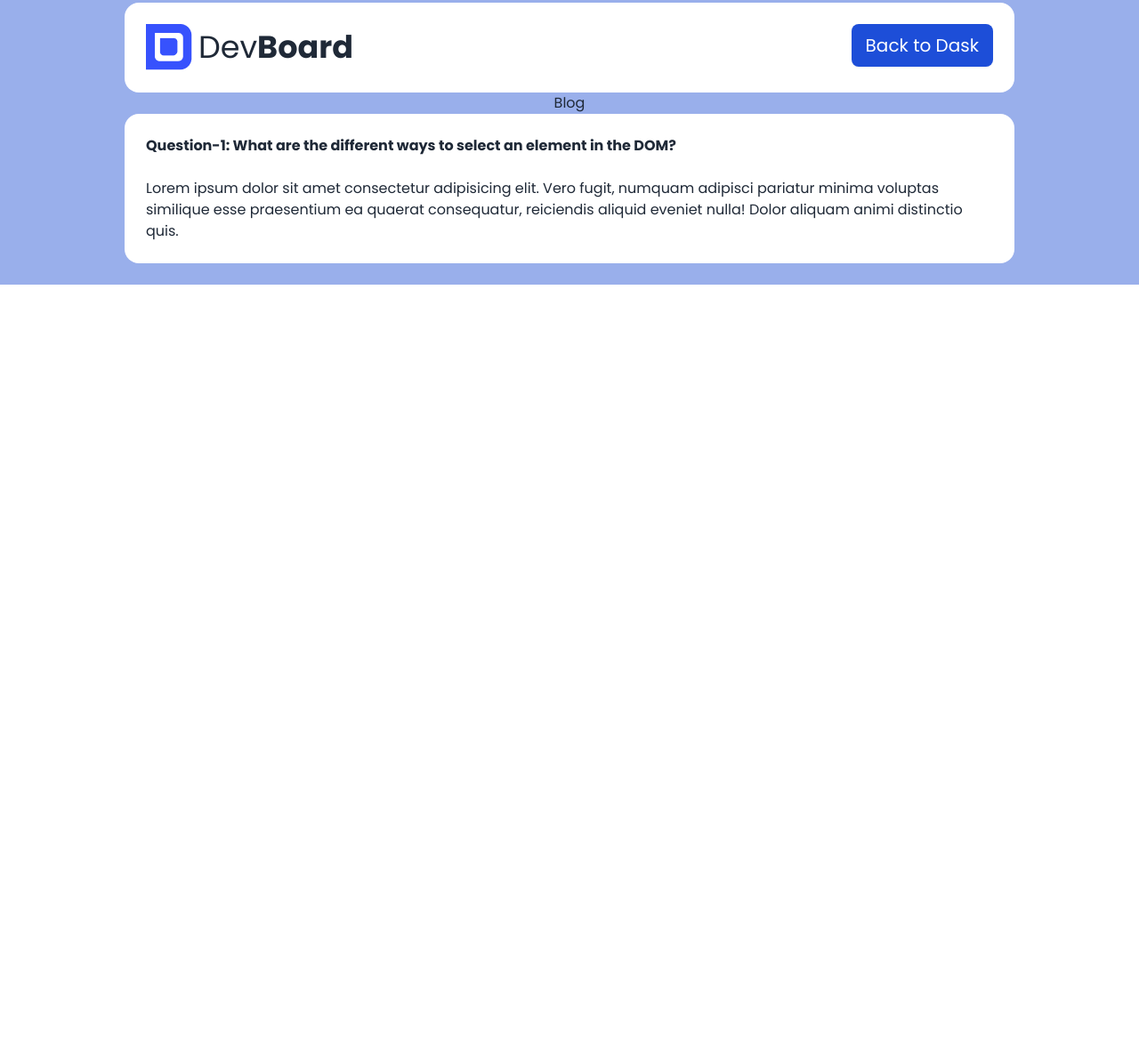
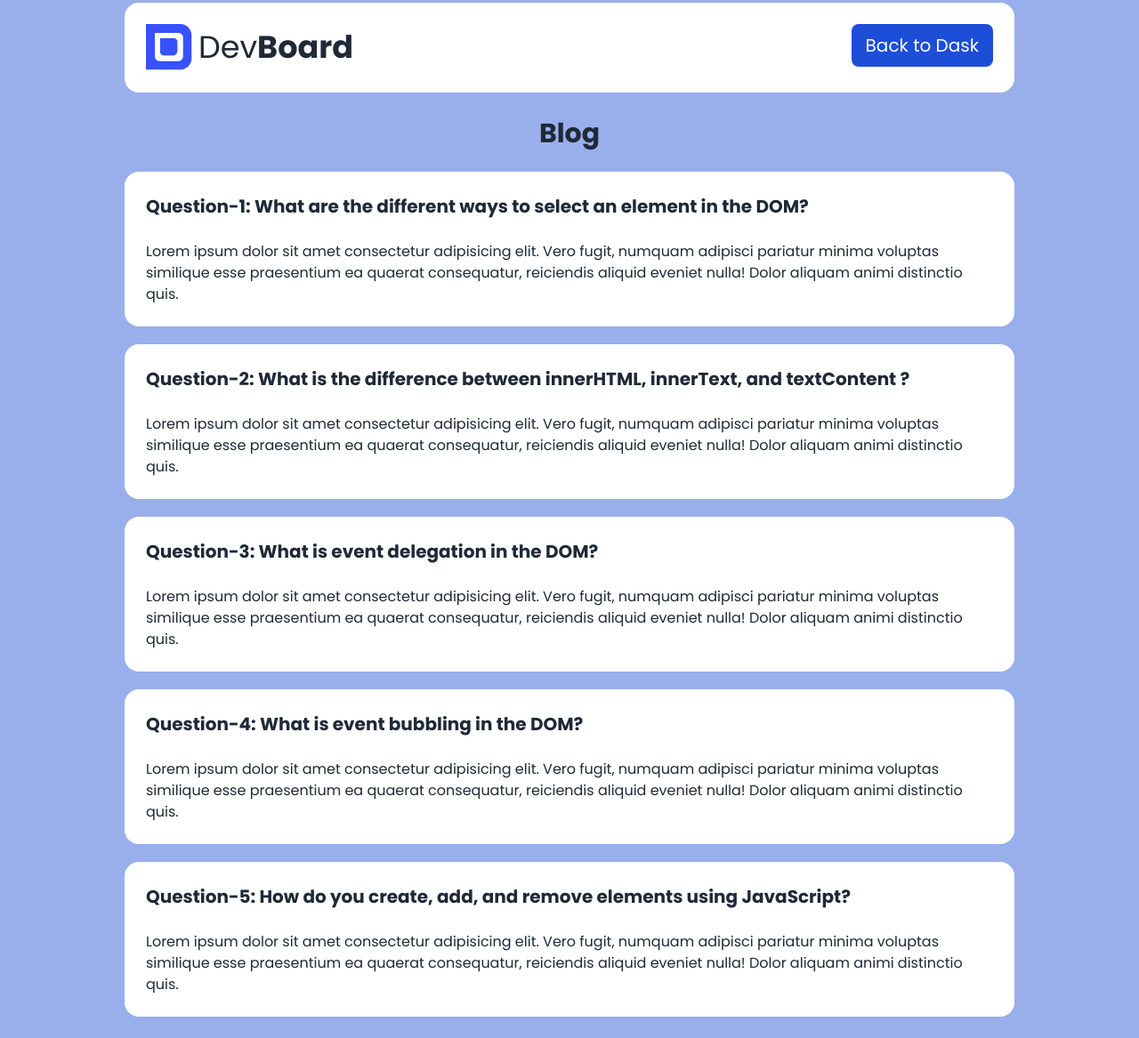
Before and after one commit to MISFOfficial/B11-A5-Dev-Board, a plain HTML site: page new.html in a window 1280 px wide. Shown: the part 21-1188 px from the top of the page at 89% size. Before the commit the page ends 800 px from the top, so only its background shows below. Drawn offline with nearby package versions, Linux system fonts and the light colour scheme.

Commit message:
task funtion complete

```diff
--- a/new.html
+++ b/new.html
@@ -32,12 +32,37 @@
     </header>
 
     <!-- Blog -->
-     <main class="flex flex-col justify-center items-center">
-        <h1>Blog</h1>
+     <main class="flex flex-col justify-center items-center gap-y-5">
+        <h1 class="font-bold text-[30px] mt-[24px]">Blog</h1>
+        <!-- Question 1 -->
         <div class="bg-white p-[24px] rounded-[16px] flex flex-col gap-y-[24px]">
-            <h1 class="font-bold">Question-1: What are the different ways to select an element in the DOM?</h1>
+            <h1 class="font-bold text-[20px]">Question-1: What are the different ways to select an element in the DOM?</h1>
             <!-- text -->
-            <p>Lorem ipsum dolor sit amet consectetur adipisicing elit. Vero fugit, numquam adipisci pariatur minima voluptas similique esse praesentium ea quaerat consequatur, reiciendis aliquid eveniet nulla! Dolor aliquam animi distinctio quis.</p>
+            <p class="text-[16px]">Lorem ipsum dolor sit amet consectetur adipisicing elit. Vero fugit, numquam adipisci pariatur minima voluptas similique esse praesentium ea quaerat consequatur, reiciendis aliquid eveniet nulla! Dolor aliquam animi distinctio quis.</p>
+        </div>
+        <!-- Question 2 -->
+        <div class="bg-white p-[24px] rounded-[16px] flex flex-col gap-y-[24px]">
+            <h1 class="font-bold text-[20px]">Question-2: What is the difference between innerHTML, innerText, and textContent ?</h1>
+            <!-- text -->
+            <p class="text-[16px]">Lorem ipsum dolor sit amet consectetur adipisicing elit. Vero fugit, numquam adipisci pariatur minima voluptas similique esse praesentium ea quaerat consequatur, reiciendis aliquid eveniet nulla! Dolor aliquam animi distinctio quis.</p>
+        </div>
+        <!-- Question 3 -->
+        <div class="bg-white p-[24px] rounded-[16px] flex flex-col gap-y-[24px]">
+            <h1 class="font-bold text-[20px]">Question-3: What is event delegation in the DOM?</h1>
+            <!-- text -->
+            <p class="text-[16px]">Lorem ipsum dolor sit amet consectetur adipisicing elit. Vero fugit, numquam adipisci pariatur minima voluptas similique esse praesentium ea quaerat consequatur, reiciendis aliquid eveniet nulla! Dolor aliquam animi distinctio quis.</p>
+        </div>
+        <!-- Question 4 -->
+        <div class="bg-white p-[24px] rounded-[16px] flex flex-col gap-y-[24px]">
+            <h1 class="font-bold text-[20px]">Question-4: What is event bubbling in the DOM?</h1>
+            <!-- text -->
+            <p class="text-[16px]">Lorem ipsum dolor sit amet consectetur adipisicing elit. Vero fugit, numquam adipisci pariatur minima voluptas similique esse praesentium ea quaerat consequatur, reiciendis aliquid eveniet nulla! Dolor aliquam animi distinctio quis.</p>
+        </div>
+        <!-- Question 5 -->
+        <div class="bg-white p-[24px] rounded-[16px] flex flex-col gap-y-[24px]">
+            <h1 class="font-bold text-[20px]">Question-5: How do you create, add, and remove elements using JavaScript?</h1>
+            <!-- text -->
+            <p class="text-[16px]">Lorem ipsum dolor sit amet consectetur adipisicing elit. Vero fugit, numquam adipisci pariatur minima voluptas similique esse praesentium ea quaerat consequatur, reiciendis aliquid eveniet nulla! Dolor aliquam animi distinctio quis.</p>
         </div>
      </main>
      <script src="script/back.js"></script>
```
Also changed, not shown: index.html (+6 -4 lines), script/total_task.js (added, +8 -0 lines), script/script.js (deleted).
